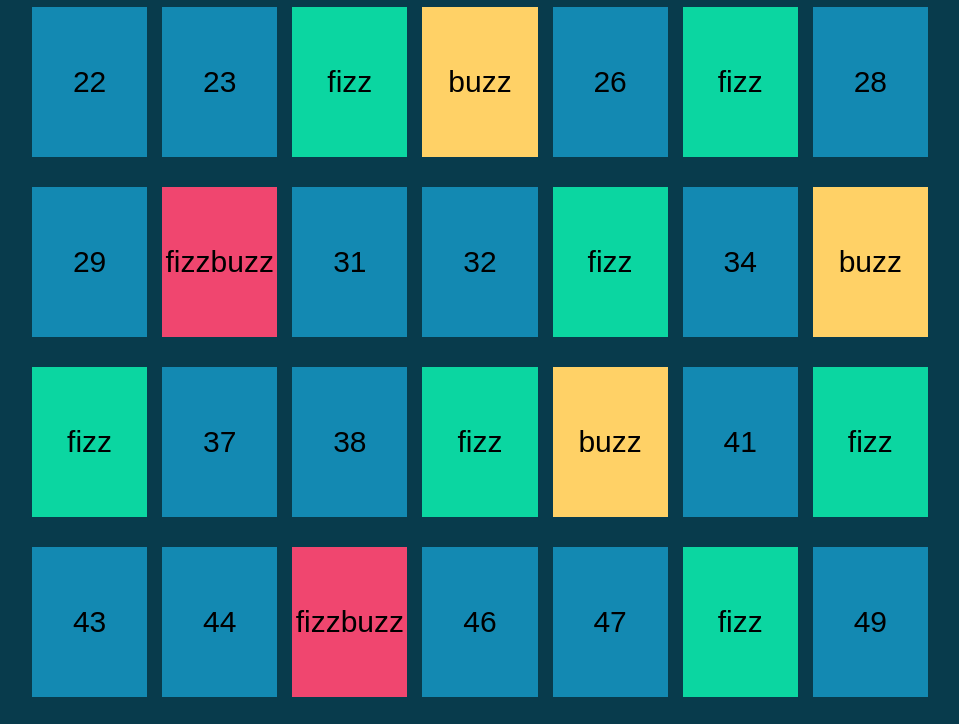
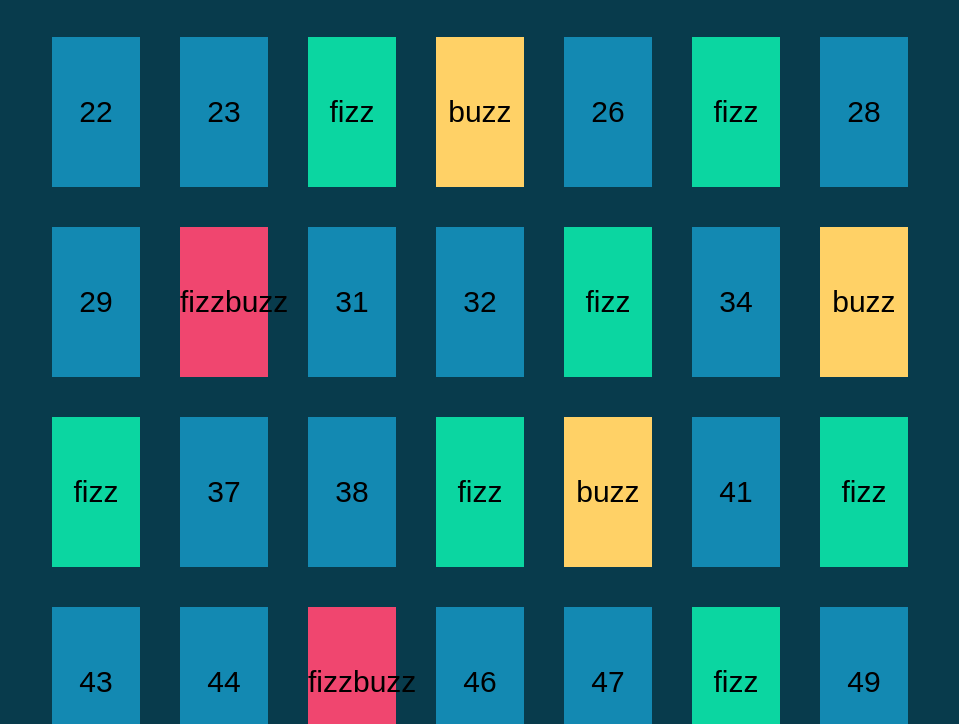
Before and after one commit to ParisiA02/js-fizzbuzzdom, a plain HTML site: page index.html in a window 1280 px wide. Shown: the part 801-1525 px from the top of the page, without its empty margins (160-1119 px from the left). Drawn offline with Linux system fonts and the light colour scheme.

Commit message:
fix margin

```diff
--- a/style/mystyle.css
+++ b/style/mystyle.css
@@ -20,16 +20,15 @@ h1{
 #square-container{
     display: flex;
     flex-wrap: wrap;
-    justify-content: space-between;
     width: 70%;
     margin: 0 auto;
 }
 
 /* styling squares */
 .square{
-    width: calc(90% / 7);
-    height: 150px;
-    margin-top: 30px;
+    width: calc((100% / 7) - 40px);
+    aspect-ratio: 1;
+    margin: 30px 20px 10px;
     text-align: center;
     line-height: 150px;
     vertical-align: middle;
```
